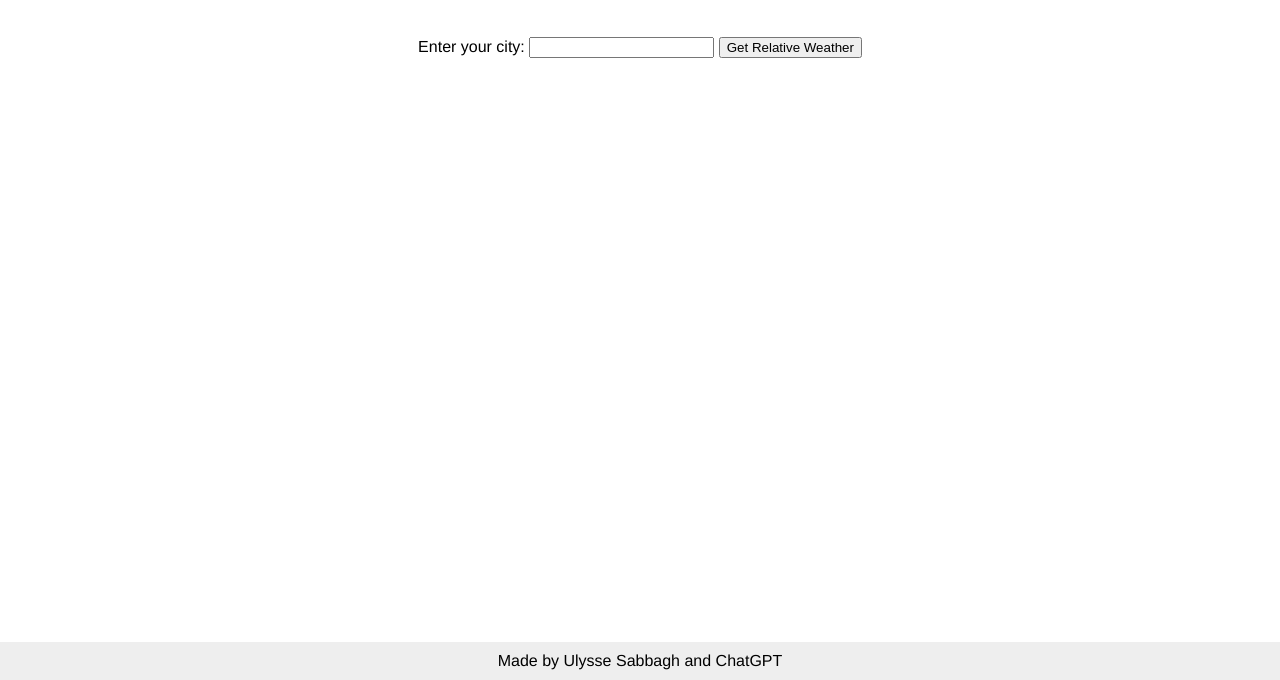
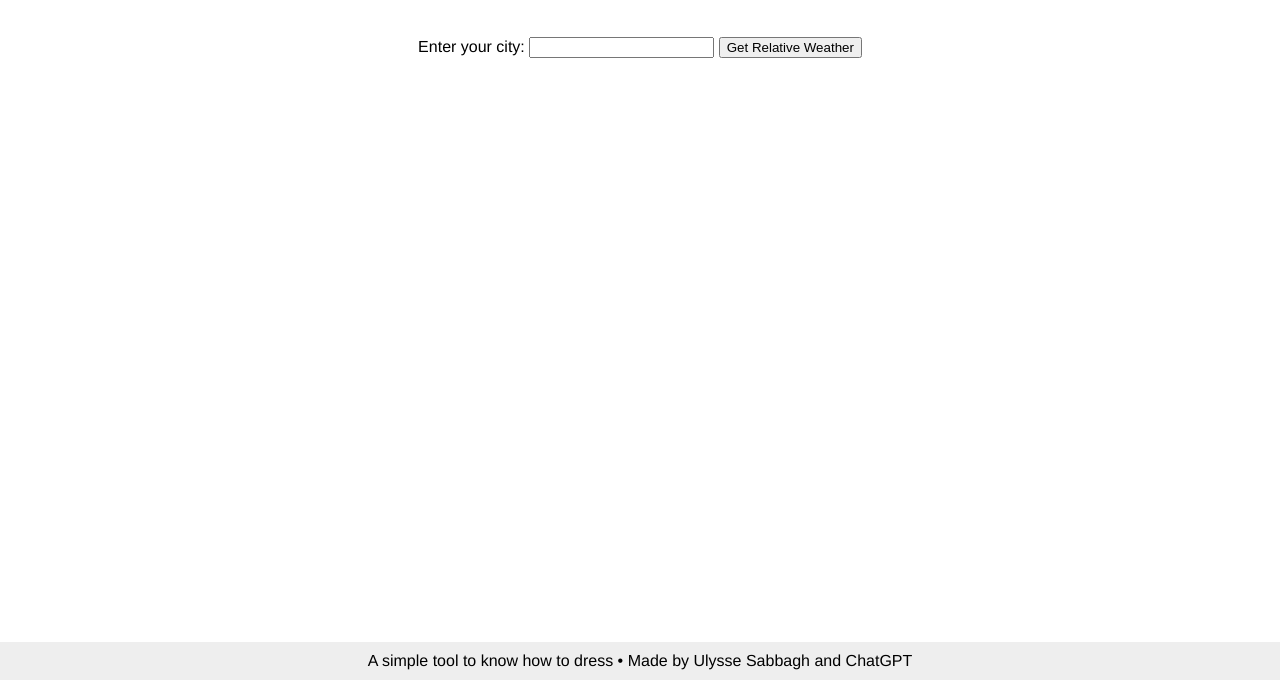
Before and after one commit to usabbag/Relative-Weather, a website: page index.html in a window 1280 px wide. Shown: the part 120-800 px from the top of the page. Drawn offline with Linux system fonts and the light colour scheme.

Commit message:
updated footer

```diff
--- a/index.html
+++ b/index.html
@@ -65,7 +65,7 @@
 	</div>
 
 	<footer>
-		Made by Ulysse Sabbagh and ChatGPT
+		A simple tool to know how to dress • Made by Ulysse Sabbagh and ChatGPT
 	</footer>
 
 	<script src="app.js"></script>
```
